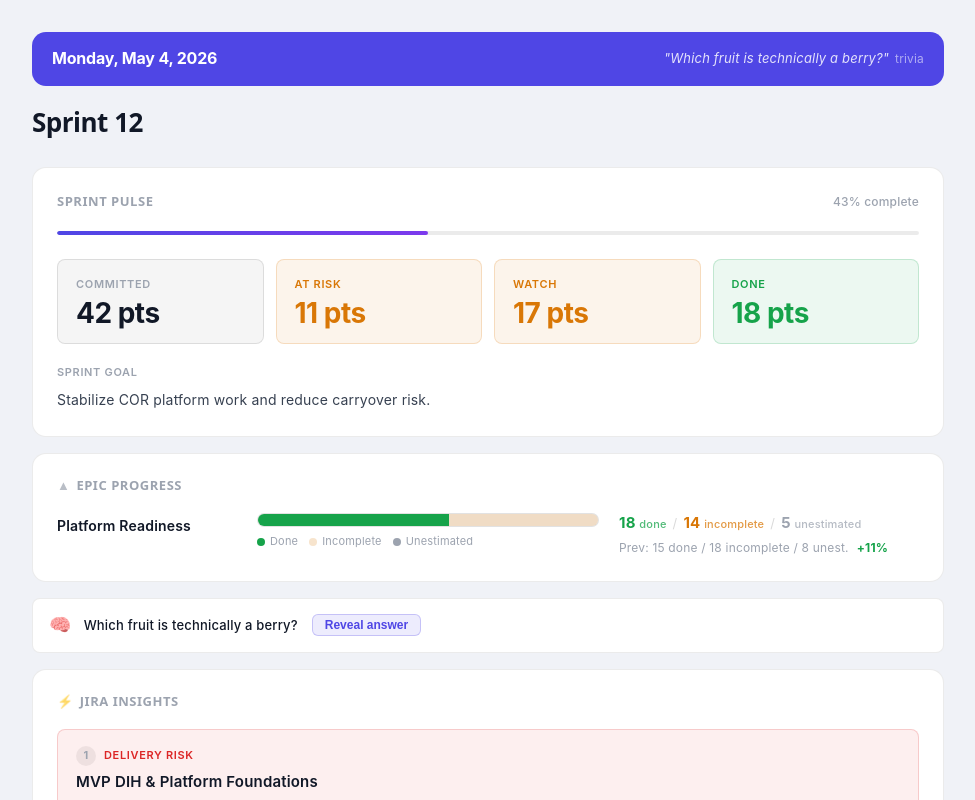
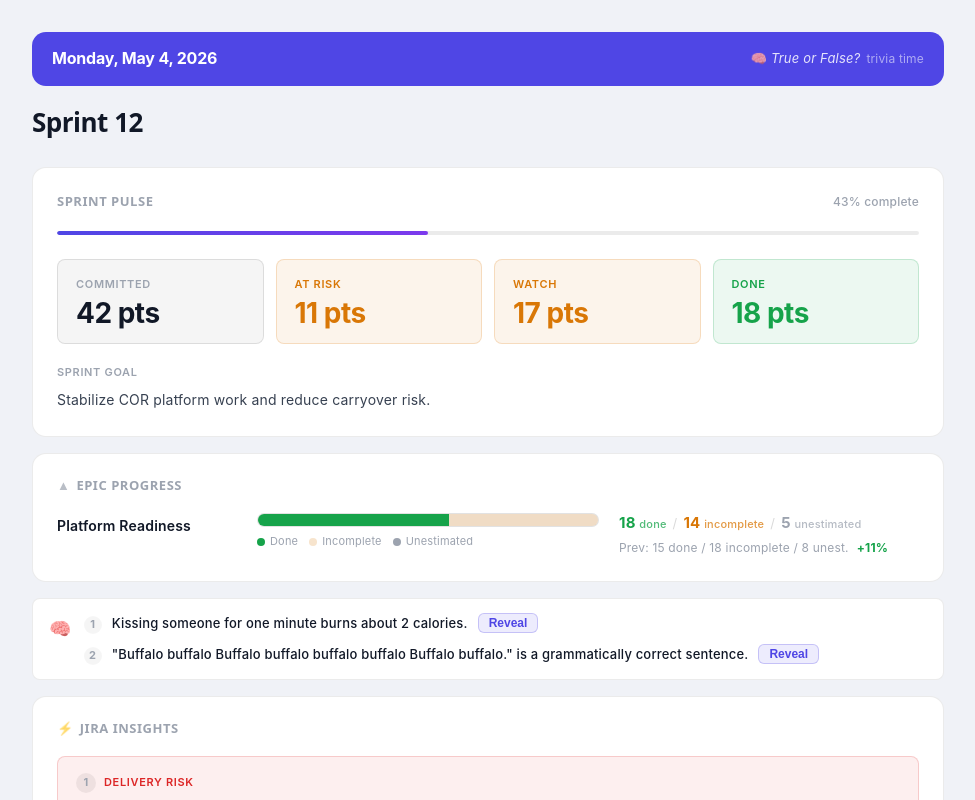
Before and after one commit to farahdotc/standup-app, a React (Vite) app: page / in a window 1280 px wide. Shown: the top 800 px of the page, without its empty margins (152-1127 px from the left). Built offline with nearby package versions, Linux system fonts and the light colour scheme.

Commit message:
Replace trivia with 40 true/false questions, 2 per day with individual reveal buttons

```diff
--- a/src/components/StandupCommandCenter.css
+++ b/src/components/StandupCommandCenter.css
@@ -704,24 +704,52 @@
 /* ─── Trivia bar ─────────────────────────────────────────────────────────── */
 .scc-trivia-bar {
   display: flex;
-  align-items: center;
+  align-items: flex-start;
   gap: 12px;
   background: var(--scc-surface);
   border: 1px solid var(--scc-border);
   border-radius: var(--scc-radius-sm);
-  padding: 12px 16px;
+  padding: 14px 16px;
   margin-bottom: 16px;
 }
 
 .scc-trivia-icon {
   font-size: 18px;
   flex-shrink: 0;
+  padding-top: 2px;
+}
+
+.scc-trivia-questions {
+  display: flex;
+  flex-direction: column;
+  gap: 10px;
+  flex: 1;
+}
+
+.scc-trivia-item {
+  display: flex;
+  align-items: baseline;
+  gap: 10px;
+}
+
+.scc-trivia-num {
+  font-size: 11px;
+  font-weight: 700;
+  color: var(--scc-text-muted);
+  background: var(--scc-neutral-bg);
+  border-radius: 50%;
+  width: 18px;
+  height: 18px;
+  display: flex;
+  align-items: center;
+  justify-content: center;
+  flex-shrink: 0;
 }
 
 .scc-trivia-body {
   display: flex;
   align-items: center;
-  gap: 14px;
+  gap: 10px;
   flex-wrap: wrap;
   flex: 1;
 }
@@ -733,13 +761,23 @@
 }
 
 .scc-trivia-a {
-  font-size: 13px;
-  font-weight: 600;
+  font-size: 12px;
+  font-weight: 700;
+  border-radius: 6px;
+  padding: 2px 10px;
+  border: 1px solid;
+}
+
+.scc-trivia-a--true {
   color: var(--scc-success);
   background: var(--scc-success-bg);
-  border: 1px solid var(--scc-success-border);
-  border-radius: 6px;
-  padding: 2px 10px;
+  border-color: var(--scc-success-border);
+}
+
+.scc-trivia-a--false {
+  color: var(--scc-danger);
+  background: var(--scc-danger-bg);
+  border-color: var(--scc-danger-border);
 }
 
 .scc-trivia-reveal {
@@ -749,7 +787,7 @@
   background: var(--scc-accent-glow);
   border: 1px solid rgba(79, 70, 229, 0.25);
   border-radius: 6px;
-  padding: 3px 12px;
+  padding: 2px 10px;
   cursor: pointer;
   transition: background 0.15s;
   white-space: nowrap;
--- a/src/components/StandupCommandCenter.jsx
+++ b/src/components/StandupCommandCenter.jsx
@@ -2,34 +2,56 @@ import { useEffect, useRef, useState } from "react";
 import "./StandupCommandCenter.css";
 
 /* ─── Trivia ─────────────────────────────────────────────────────────────── */
-// Replace these 30 questions with your own — format: { q: "question", a: "answer" }
 const TRIVIA = [
-  { q: "Which fruit is technically a berry?", a: "Banana" },
-  { q: "What is the capital of Canada?", a: "Ottawa" },
-  { q: "Which language has the most native speakers?", a: "Mandarin Chinese" },
-  { q: "What everyday item was invented because a scientist was trying to create a super-strong adhesive?", a: "Post-it Notes" },
-  { q: "What is the only mammal capable of true flight?", a: "Bat" },
-  { q: "Which element is the most abundant in the universe?", a: "Hydrogen" },
-  { q: "What does the 'P' in the Richter scale measure?", a: "Primary waves" },
-  { q: "What is the name of the deepest point in the ocean?", a: "Challenger Deep" },
-  { q: "Which philosopher is known for the phrase 'I think, therefore I am'?", a: "Descartes" },
-  { q: "What is the only number that is both the sum and product of three consecutive integers?", a: "6" },
-  { q: "What is the study of fungi called?", a: "Mycology" },
-  { q: "Which country has the most time zones?", a: "France" },
-  { q: "What is the term for animals that are active at dawn and dusk?", a: "Crepuscular" },
-  { q: "What is the name for a group of flamingos?", a: "Flamboyance" },
-  { q: "What is the only letter not used in any U.S. state name?", a: "Q" },
-  { q: "What is the largest desert in the world?", a: "Antarctica" },
-  { q: "What is the only even prime number?", a: "2" },
-  { q: "What is the term for fear of long words?", a: "Hippopotomonstrosesquipedaliophobia" },
-  { q: "What is the approximate number of neurons in the human brain?", a: "86 billion" },
+  { q: "Kissing someone for one minute burns about 2 calories.", a: "True" },
+  { q: '"Buffalo buffalo Buffalo buffalo buffalo buffalo Buffalo buffalo." is a grammatically correct sentence.', a: "True" },
+  { q: "Furby was released in 1998.", a: "True" },
+  { q: "Only a small percentage of the world's population is lactose intolerant.", a: "False" },
+  { q: "Crystal Pepsi was first sold in US markets in 1993.", a: "False" },
+  { q: "Popcorn was invented in 1871 by Frederick W. Rueckheim in the USA where he sold the snack on the streets of Chicago.", a: "False" },
+  { q: "The sum of all the numbers on a roulette wheel is 666.", a: "True" },
+  { q: 'Kraft "Cheez Whiz" contains cheese culture, but doesn\'t actually contain cheese.', a: "True" },
+  { q: "Coca-Cola's original colour was green.", a: "False" },
+  { q: '"Typewriter" is the longest word that can be typed using only the first row on a QWERTY keyboard.', a: "False" },
+  { q: 'Don Cheto is the host of the radio station "East Los FM" in GTA V.', a: "True" },
+  { q: "The vapor produced by e-cigarettes is actually water.", a: "False" },
+  { q: 'The French word for "glass" is "glace".', a: "False" },
+  { q: 'The word "news" originates from the first letters of the 4 main directions on a compass (North, East, West, South).', a: "False" },
+  { q: '"Santa Claus" is a variety of melon.', a: "True" },
+  { q: "Fast food restaurant chains Carl's Jr. and Hardee's are owned by the same company.", a: "True" },
+  { q: "The US emergency hotline is 911 because of the September 11th terrorist attacks.", a: "False" },
+  { q: "The Happy Face was created by commercial artist Harvey Ball.", a: "True" },
+  { q: "Pure water effectively conducts electricity.", a: "False" },
+  { q: "The British organisation CAMRA stands for The Campaign for Real Ale.", a: "True" },
+  { q: "The pickled gherkin was first added to hamburgers because a US health law required all fast-food to include a source of Vitamin C.", a: "False" },
+  { q: 'The French word to travel is "Travail".', a: "False" },
+  { q: 'The term "Spam" came before the food product "Spam".', a: "False" },
+  { q: 'The bikini is named after the "Bikini Atoll", an island where the United States conducted tests on atomic bombs.', a: "True" },
+  { q: "Haggis is traditionally eaten on Burns Night.", a: "True" },
+  { q: 'SCP-173 was the first SCP article written for the web-based collaborative fiction project known as the "SCP Foundation".', a: "True" },
+  { q: "An eggplant is a vegetable.", a: "False" },
+  { q: "A pencil's lead is typically made from graphite, not lead.", a: "True" },
+  { q: "Sitting for more than three hours a day can cut two years off a person's life expectancy.", a: "True" },
+  { q: "The scientific name for the Southern Lights is Aurora Australis.", a: "True" },
+  { q: 'The commercial UK channel ITV stands for "International Television".', a: "False" },
+  { q: "Francis Bacon died from a fatal case of pneumonia while attempting to preserve meat by stuffing a chicken with snow.", a: "True" },
+  { q: "The original Jack-o-Lanterns were actually hollowed out turnips.", a: "True" },
+  { q: "Albert Einstein had trouble with mathematics when he was in school.", a: "False" },
+  { q: "The average woman is 5 inches / 13 centimeters shorter than the average man.", a: "True" },
+  { q: "Ecuador uses the Mexican Peso as its currency.", a: "False" },
+  { q: "There are 86,400 seconds in a day.", a: "True" },
+  { q: "You are allowed to sell your soul on eBay.", a: "False" },
+  { q: "Cucumbers are usually more than 90% water.", a: "True" },
+  { q: "Instant mashed potatoes were invented by Canadian Edward Asselbergs in 1962.", a: "True" },
 ];
 
-// Rotates in order by sprint day number (1-based index into the array).
-// sprintDay 1 → TRIVIA[0], day 2 → TRIVIA[1], etc., wrapping around.
+// 2 questions per day, cycling through all 40 (20 days before repeating).
 function getTriviaForDay(sprintDay) {
-  if (sprintDay === null || sprintDay === undefined) return TRIVIA[0];
-  return TRIVIA[(sprintDay - 1) % TRIVIA.length];
+  const idx = ((sprintDay ?? 1) - 1) * 2;
+  return [
+    TRIVIA[idx % TRIVIA.length],
+    TRIVIA[(idx + 1) % TRIVIA.length],
+  ];
 }
 
 /* ─── Sprint day calculation ─────────────────────────────────────────────── */
@@ -215,7 +237,7 @@ export default function StandupCommandCenter() {
     return null;
   })();
 
-  const [triviaRevealed, setTriviaRevealed] = useState(false);
+  const [triviaRevealed, setTriviaRevealed] = useState([false, false]);
   const sprintDay = calcSprintDay(data.sprintStart);
   const displayDate = formatDate(data.today || todayISO());
   const trivia = getTriviaForDay(sprintDay);
@@ -238,8 +260,8 @@ export default function StandupCommandCenter() {
           )}
         </div>
         <div className="scc-date-quote">
-          <span className="scc-date-quote-text">"{trivia.q}"</span>
-          <span className="scc-date-quote-author">trivia</span>
+          <span className="scc-date-quote-text">🧠 True or False?</span>
+          <span className="scc-date-quote-author">trivia time</span>
         </div>
       </div>
 
@@ -382,12 +404,19 @@ export default function StandupCommandCenter() {
       {/* Trivia */}
       <div className="scc-trivia-bar">
         <span className="scc-trivia-icon">🧠</span>
-        <div className="scc-trivia-body">
-          <span className="scc-trivia-q">{trivia.q}</span>
-          {triviaRevealed
-            ? <span className="scc-trivia-a">{trivia.a}</span>
-            : <button className="scc-trivia-reveal" onClick={() => setTriviaRevealed(true)}>Reveal answer</button>
-          }
+        <div className="scc-trivia-questions">
+          {trivia.map((item, i) => (
+            <div key={i} className="scc-trivia-item">
+              <span className="scc-trivia-num">{i + 1}</span>
+              <div className="scc-trivia-body">
+                <span className="scc-trivia-q">{item.q}</span>
+                {triviaRevealed[i]
+                  ? <span className={`scc-trivia-a scc-trivia-a--${item.a.toLowerCase()}`}>{item.a}</span>
+                  : <button className="scc-trivia-reveal" onClick={() => setTriviaRevealed((prev) => prev.map((v, j) => j === i ? true : v))}>Reveal</button>
+                }
+              </div>
+            </div>
+          ))}
         </div>
       </div>
 
```
